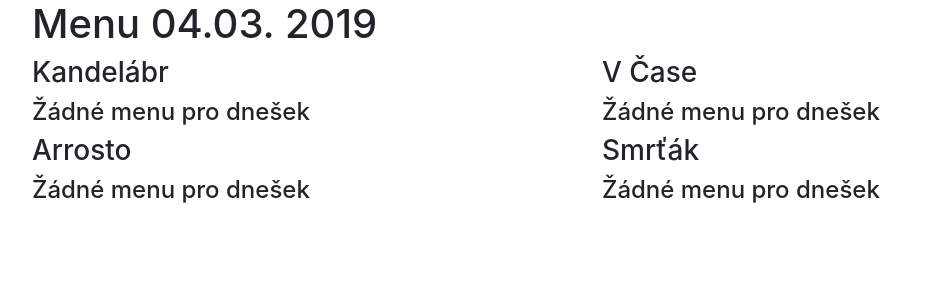
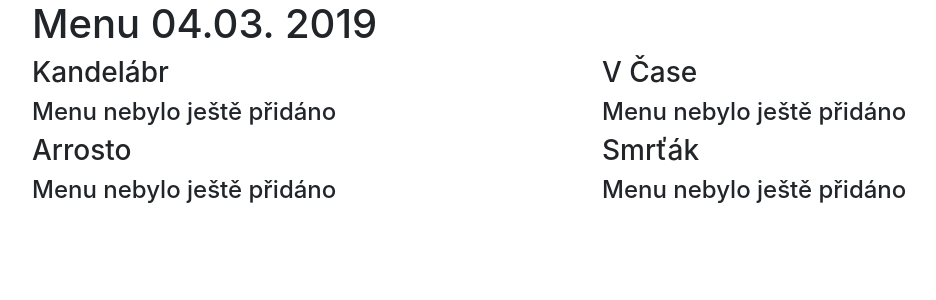
Before and after one commit to volprjir/lunch_menu_scraping, a Flask app: page / in a window 1280 px wide. Shown: the top 300 px of the page, without its empty margins (53-989 px from the left). Run offline with Flask 2, Linux system fonts and the light colour scheme; data that the repository does not hold is empty; some libraries are stand-ins or nearby versions.

Commit message:
Empty response message changed

```diff
--- a/templates/index.html
+++ b/templates/index.html
@@ -32,7 +32,7 @@
                 </tbody>
             </table>
             {% else %}
-                <h4>Žádné menu pro dnešek</h4>
+                <h4>Menu nebylo ještě přidáno</h4>
             {% endif %}
         </div>
         <div class="col-md">
@@ -56,7 +56,7 @@
                 </tbody>
             </table>
             {% else %}
-                <h4>Žádné menu pro dnešek</h4>
+                <h4>Menu nebylo ještě přidáno</h4>
             {% endif %}
         </div>
     </div>
@@ -82,7 +82,7 @@
                 </tbody>
             </table>
             {% else %}
-                <h4>Žádné menu pro dnešek</h4>
+                <h4>Menu nebylo ještě přidáno</h4>
             {% endif %}
         </div>
         <div class="col-md">
@@ -106,7 +106,7 @@
                     </tbody>
                 </table>
             {% else %}
-                <h4>Žádné menu pro dnešek</h4>
+                <h4>Menu nebylo ještě přidáno</h4>
             {% endif %}
         </div>
     </div>
```
